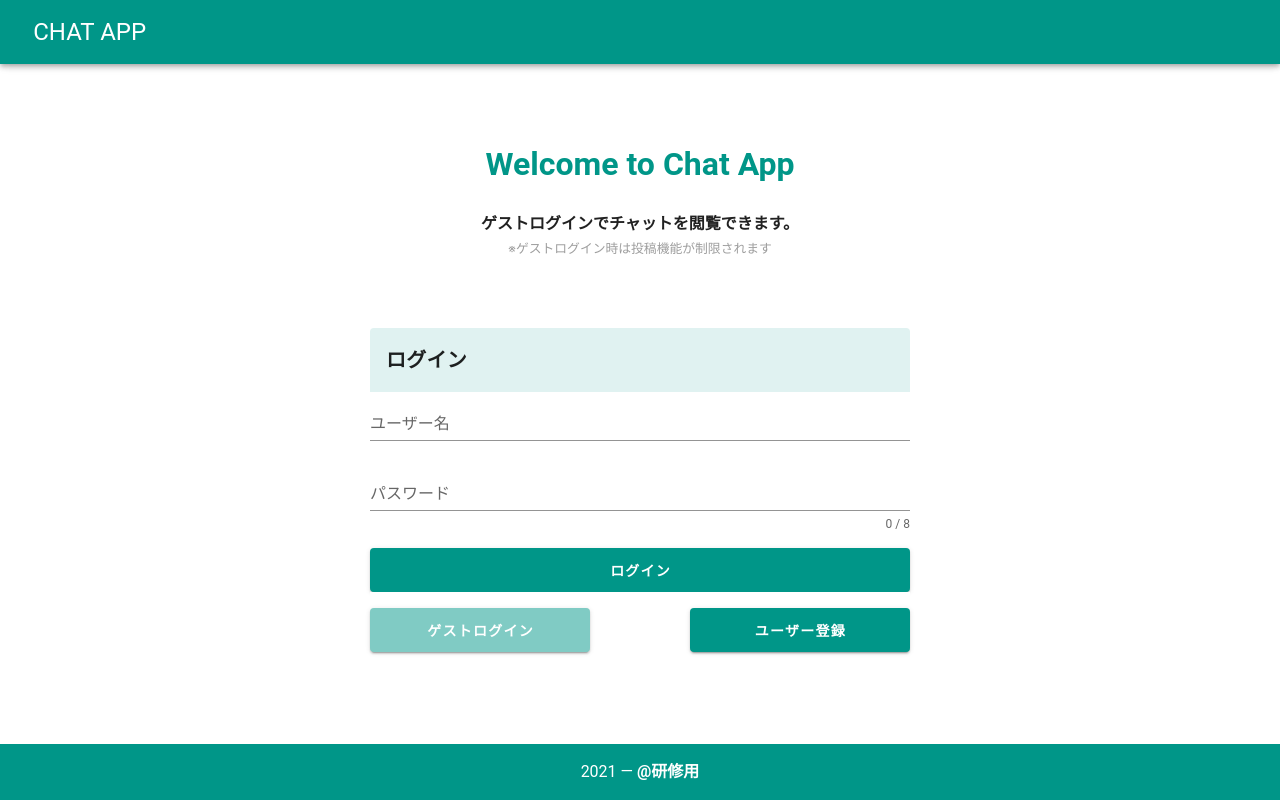
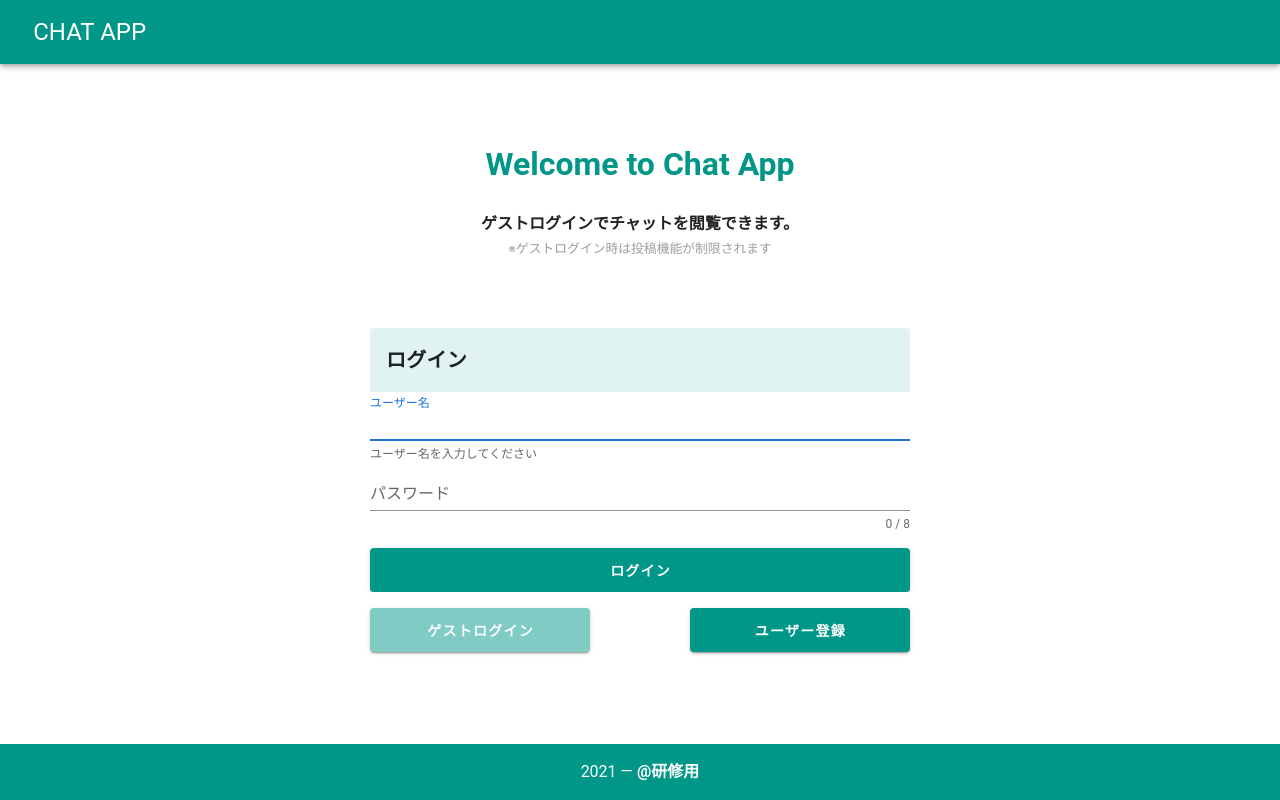
Before and after one commit to kyotaman/Chat_App, a Vue app in the folder Front/: page / in a window 1280 px wide. Built offline with nearby package versions, Linux system fonts and the light colour scheme.

Commit message:
インデント調整

```diff
--- a/Front/src/components/contents/Message.vue
+++ b/Front/src/components/contents/Message.vue
@@ -99,6 +99,7 @@
                   </div>
               </v-col>
             </v-row>
+
             <!-- 投稿＆削除完了バー↓ -->
             <div class="text-center">
               <v-snackbar
--- a/Front/src/components/contents/Register.vue
+++ b/Front/src/components/contents/Register.vue
@@ -19,6 +19,7 @@
                     label="ユーザー名"
                     hint="ユーザー名を入力してください"
                     required
+                    autofocus
                     ></v-text-field>
 
                     <v-text-field
@@ -53,7 +54,6 @@
 
 <script>
 import axios from 'axios'
-axios.defaults.baseURL = 'http://localhost:78'
 
 export default {
   data: function () {
--- a/Front/src/components/contents/Top.vue
+++ b/Front/src/components/contents/Top.vue
@@ -29,6 +29,7 @@
                     label="ユーザー名"
                     hint="ユーザー名を入力してください"
                     required
+                    autofocus
                     ></v-text-field>
 
                     <v-text-field
@@ -89,7 +90,6 @@
 
 <script>
 import axios from 'axios'
-axios.defaults.baseURL = 'http://localhost:78'
 
 export default {
   data: function () {
```
